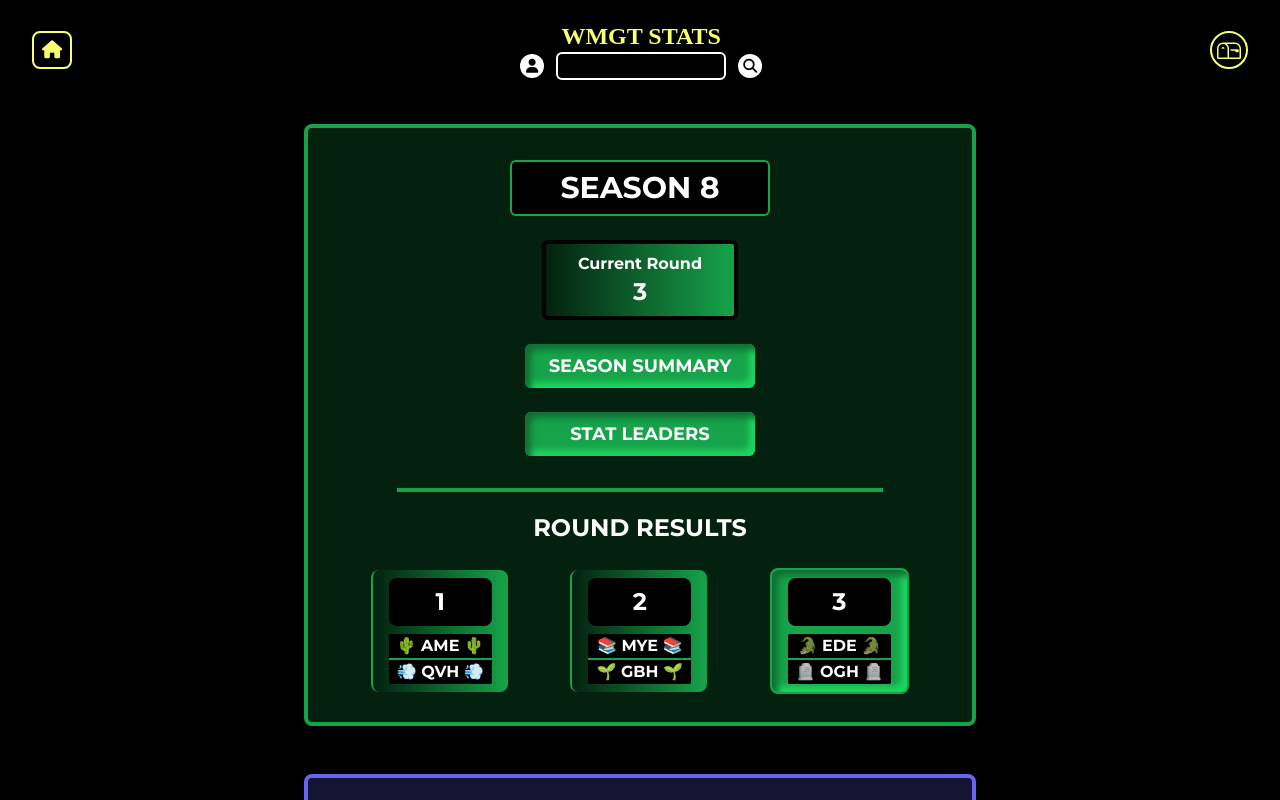
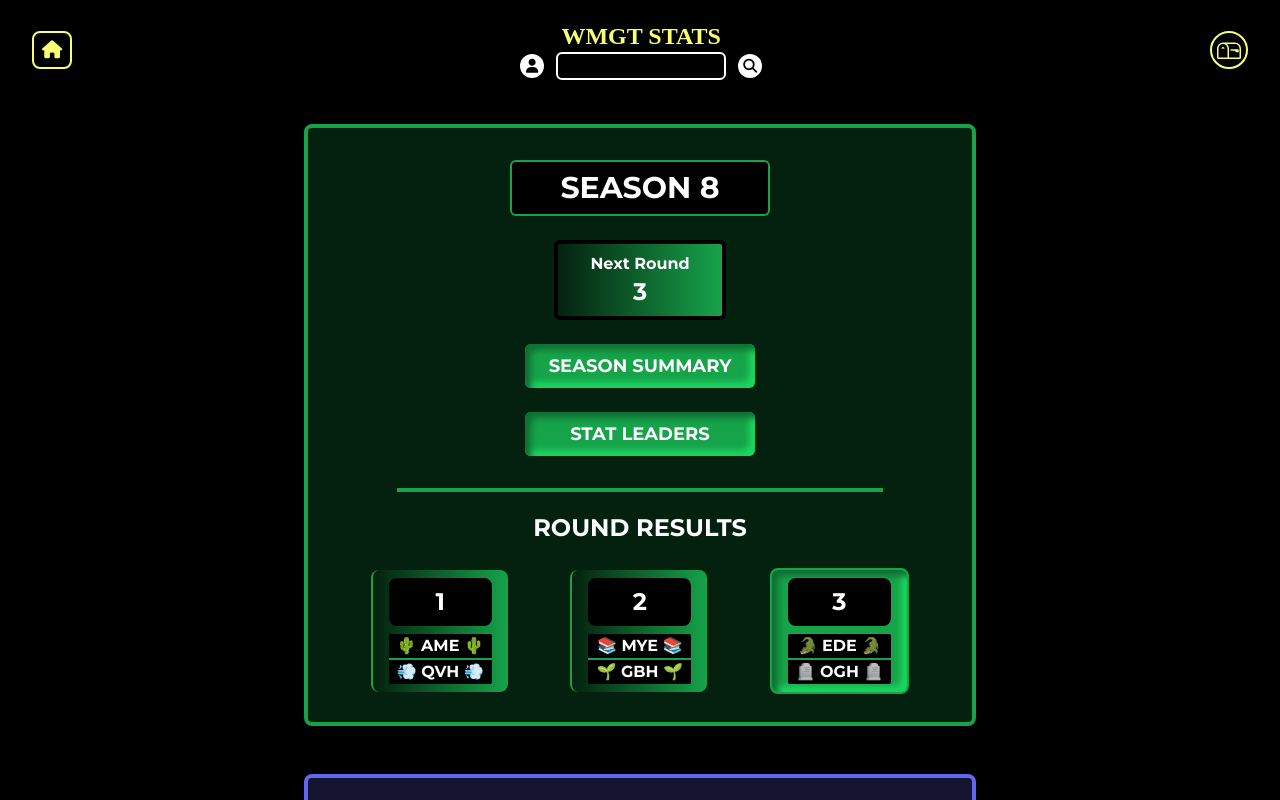
Before and after one commit to seantokuzo/wmgt, a React (Vite) app in the folder client/: page /season in a window 1280 px wide. Shown: the top 800 px of the page. Built offline with nearby package versions, Linux system fonts and the light colour scheme; a web font is replaced by a local one.

Commit message:
current round => next round

```diff
--- a/client/src/components/season/SeasonMenu.tsx
+++ b/client/src/components/season/SeasonMenu.tsx
@@ -75,7 +75,7 @@ const SeasonMenu: React.FC<Props> = ({ season }) => {
               flex flex-col justify-center items-center`}
             >
               {/* <div>{winner.player}</div> */}
-              <div>Current Round</div>
+              <div>Next Round</div>
               <div className="text-2xl">{seasonData.length}</div>
             </div>
           )
```
